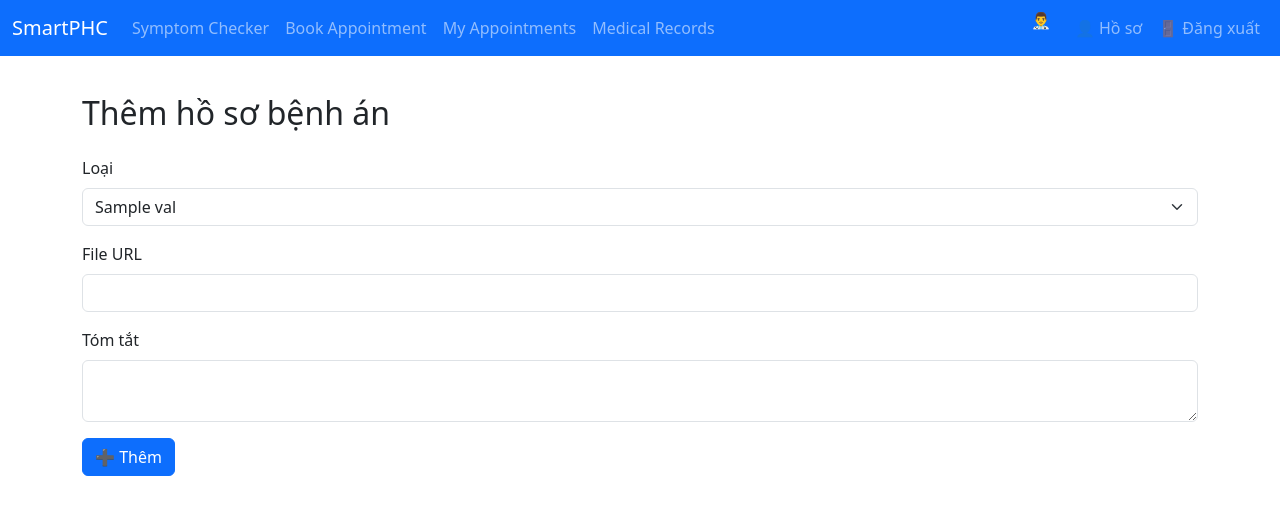
After one commit to toan01072003/healthycare, a Django app: template medical_record/templates/medical_record/add_record.html in a window 1280 px wide. The commit adds this page. Shown: the top 515 px of the page. Run offline with Django 5.2, Linux system fonts and the light colour scheme; the template is opened without the code that fills it: most values are stand-ins (such as "Sample title", 1, 10 or a date in 2020); parts of the project's set-up code (start-up, migrations or seed data) failed here and were passed over.

Commit message:
Add medical record creation for patients and search link for doctors

```diff
--- a/appointment/templates/base.html
+++ b/appointment/templates/base.html
@@ -26,6 +26,9 @@
           {% if request.user.role == "doctor" %}
           <li class="nav-item">
             <a class="nav-link" href="{% url 'doctor-schedule' %}">📅 Lịch khám</a>
+          </li>
+          <li class="nav-item">
+            <a class="nav-link" href="{% url 'search-medical-history' %}">Tra cứu hồ sơ</a>
           </li>
           {% else %}
           <li class="nav-item">
--- a/appointment/templates/doctor_schedule.html
+++ b/appointment/templates/doctor_schedule.html
@@ -1,6 +1,12 @@
 {% extends "base.html" %}
 {% block content %}
 <h2 class="mb-4">📅 Lịch khám của bạn</h2>
+<form method="get" action="{% url 'search-medical-history' %}" class="mb-4">
+  <div class="input-group">
+    <input type="text" name="q" class="form-control" placeholder="Nhập tên bệnh nhân">
+    <button type="submit" class="btn btn-primary">Tìm hồ sơ</button>
+  </div>
+</form>
 
 <h4>Sắp tới</h4>
 {% for a in upcoming %}
--- /dev/null
+++ b/medical_record/templates/medical_record/add_record.html
@@ -0,0 +1,24 @@
+{% extends "base.html" %}
+{% block content %}
+<h2 class="mb-4">Thêm hồ sơ bệnh án</h2>
+<form method="post">
+  {% csrf_token %}
+  <div class="mb-3">
+    <label class="form-label">Loại</label>
+    <select name="type" class="form-select">
+      {% for key,val in record_types %}
+        <option value="{{ key }}">{{ val }}</option>
+      {% endfor %}
+    </select>
+  </div>
+  <div class="mb-3">
+    <label class="form-label">File URL</label>
+    <input type="text" name="file_url" class="form-control">
+  </div>
+  <div class="mb-3">
+    <label class="form-label">Tóm tắt</label>
+    <textarea name="summary" class="form-control"></textarea>
+  </div>
+  <button type="submit" class="btn btn-primary">➕ Thêm</button>
+</form>
+{% endblock %}
--- a/medical_record/templates/medical_record/my_history.html
+++ b/medical_record/templates/medical_record/my_history.html
@@ -1,6 +1,7 @@
 {% extends "base.html" %}
 {% block content %}
 <h2 class="mb-4">🩺 Hồ sơ bệnh án của tôi</h2>
+<a href="{% url 'add-medical-record' %}" class="btn btn-success mb-3">➕ Thêm hồ sơ</a>
 {% for r in records %}
   <div class="card mb-3 p-3 shadow-sm">
     <h5>{{ r.get_type_display }} - {{ r.date_uploaded|date:"H:i d/m/Y" }}</h5>
--- a/medical_record/urls.py
+++ b/medical_record/urls.py
@@ -1,6 +1,7 @@
 from .views import (
     MedicalRecordViewSet,
     my_medical_history_view,
+    add_medical_record_view,
     search_medical_history_view,
     update_medical_record_view,
 )
@@ -12,6 +13,7 @@ router.register(r'medical-records', MedicalRecordViewSet)
 urlpatterns = [
     path('', include(router.urls)),
     path('my-history/', my_medical_history_view, name='my-medical-history'),
+    path('add/', add_medical_record_view, name='add-medical-record'),
     path('search-history/', search_medical_history_view, name='search-medical-history'),
     path('update/<uuid:record_id>/', update_medical_record_view, name='update-medical-record'),
 ]
```
Also changed, not shown: medical_record/views.py (+38 -1 lines).
